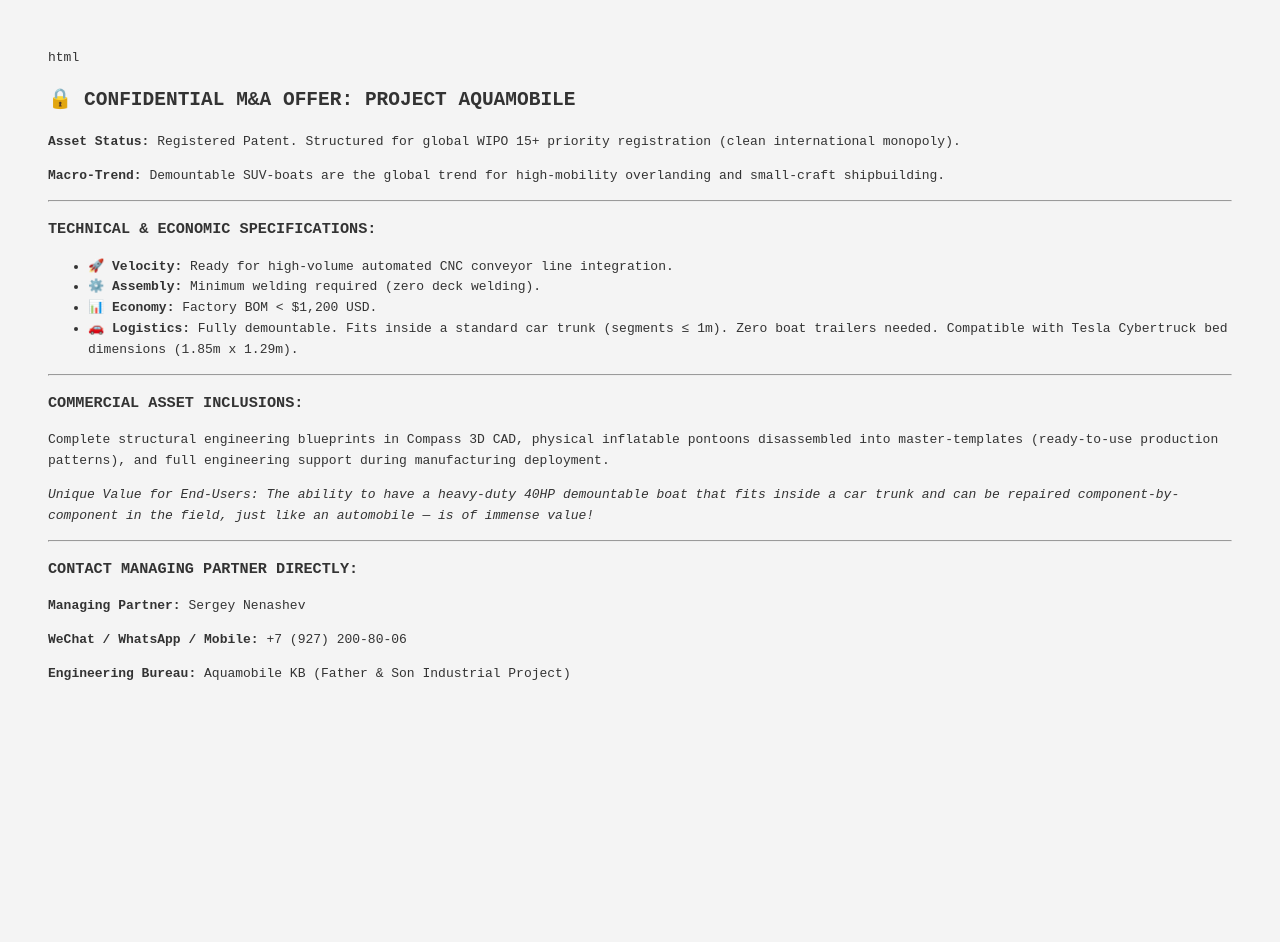
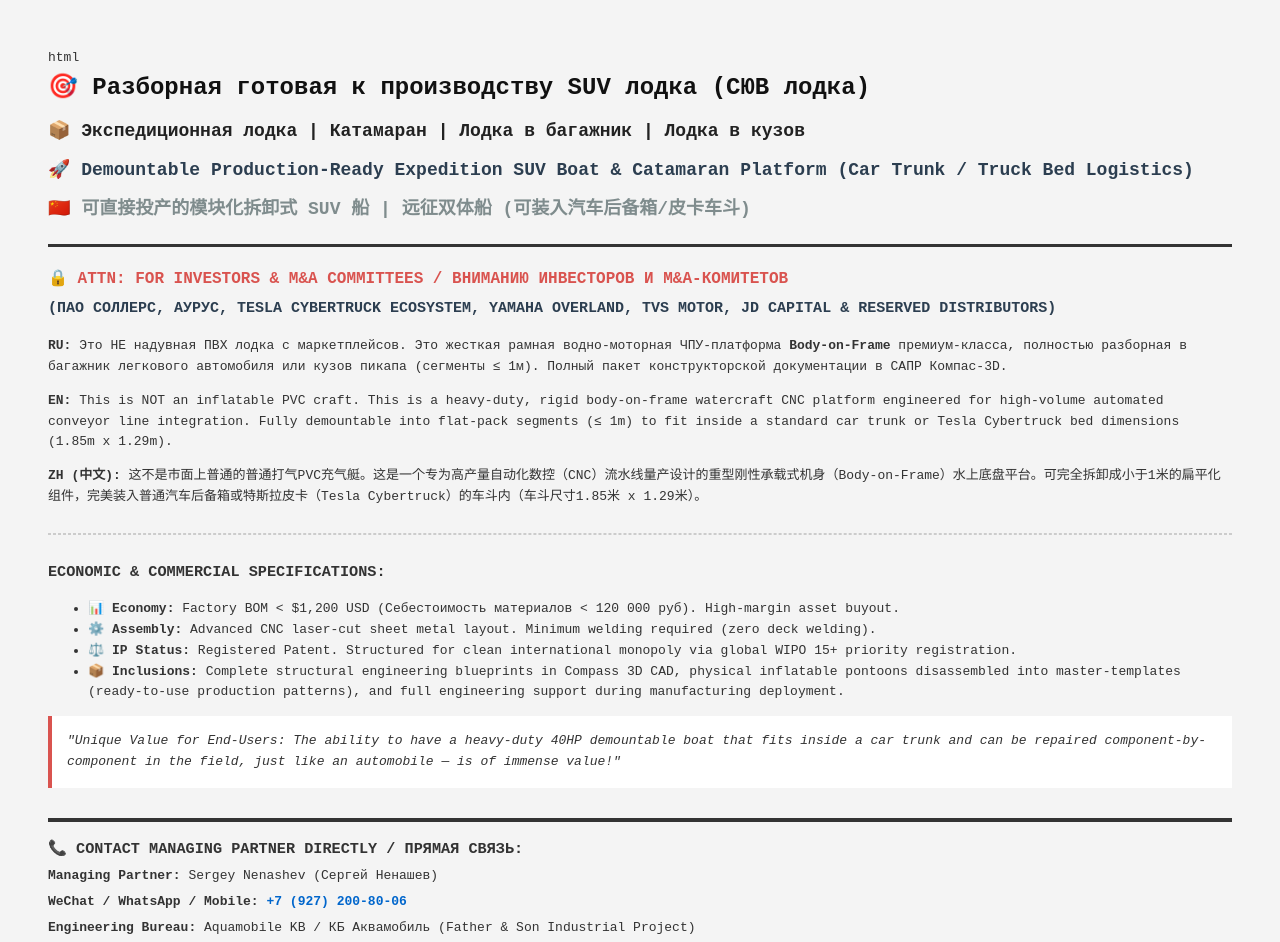
Before and after one commit to aquamobile-project/aquamobile-project.github.io, a plain HTML site: page index.html in a window 1280 px wide. Shown: the top 942 px of the page. Before the commit the page ends 800 px from the top, so only its background shows below. Drawn offline with Linux system fonts and the light colour scheme.

Commit message:
Update index.html

```diff
--- a/index.html
+++ b/index.html
@@ -3,30 +3,48 @@ html
 <html lang="en">
 <head>
     <meta charset="UTF-8">
-    <meta name="description" content="M&A Powersports Assets For Sale. Complete production-ready Expedition SUV boat blueprints in Compass 3D. Factory BOM less than 1200 USD. Fully demountable platform registered patent eligible for global WIPO 15+ priority registration. Inflatable RIB alternative with zero trailer logistics.">
-    <meta name="keywords" content="M&A powersports, asset buyout, SUV boat, Compass 3D blueprints, factory BOM, WIPO patent, conveyor-ready, flat-pack watercraft, radical innovation, Kawasaki R&D, Yamaha Overland, JD Capital scouting">
-    <title>CONFIDENTIAL M&A OFFER: Demountable Expedition SUV Boat Platform</title>
+    <meta name="description" content="Разборная готовая к производству SUV лодка (сюв лодка), экспедиционная лодка, катамаран, лодка в багажник, лодка в кузов. Demountable production-ready Expedition SUV boat, catamaran, boat in a car trunk, boat in a truck bed. Blueprints in Compass 3D CAD. Factory BOM < $1,200. Buyout of patent eligible for global WIPO 15+ priority registration.">
+    <meta name="keywords" content="сюв лодка, разборная лодка, экспедиционная лодка, катамаран, лодка в багажник, лодка в кузов, готовая к производству SUV лодка, SUV boat, demountable boat, expedition boat, catamaran, boat in a car trunk, boat in a truck bed, production-ready SUV boat, SUV船, 折叠船, 拆卸船, 远征船, 双体船, 后备箱船, 皮卡车斗船, M&A powersports assets, factory BOM, WIPO 15+ patent, Kawasaki R&D, Yamaha Overland, JD Capital scouting">
+    <title>Разборная готовая к производству SUV лодка | Expedition SUV Boat & Catamaran Platform | M&A OFFER</title>
 </head>
 <body style="font-family: monospace; padding: 40px; background-color: #f4f4f4; color: #333; line-height: 1.6;">
-    <h2>🔒 CONFIDENTIAL M&A OFFER: PROJECT AQUAMOBILE</h2>
-    <p><strong>Asset Status:</strong> Registered Patent. Structured for global WIPO 15+ priority registration (clean international monopoly).</p>
-    <p><strong>Macro-Trend:</strong> Demountable SUV-boats are the global trend for high-mobility overlanding and small-craft shipbuilding.</p>
-    <hr>
-    <h3>TECHNICAL & ECONOMIC SPECIFICATIONS:</h3>
+
+    <!-- ТОТАЛЬНЫЙ МЕЖДУНАРОДНЫЙ ПОИСКОВЫЙ БЛОК (ДЛЯ GOOGLE, ЯНДЕКС И BAIDU) -->
+    <div style="border-bottom: 3px solid #333; padding-bottom: 20px; margin-bottom: 20px;">
+        <h1 style="color: #111; margin: 0 0 10px 0; font-size: 24px;">🎯 Разборная готовая к производству SUV лодка (СЮВ лодка)</h1>
+        <h2 style="color: #222; margin: 0 0 10px 0; font-size: 18px;">📦 Экспедиционная лодка | Катамаран | Лодка в багажник | Лодка в кузов</h2>
+        <h2 style="color: #2c3e50; margin: 0 0 10px 0; font-size: 18px;">🚀 Demountable Production-Ready Expedition SUV Boat & Catamaran Platform (Car Trunk / Truck Bed Logistics)</h2>
+        <h2 style="color: #7f8c8d; margin: 0; font-size: 18px;">🇨🇳 可直接投产的模块化拆卸式 SUV 船 | 远征双体船 (可装入汽车后备箱/皮卡车斗)</h2>
+    </div>
+
+    <p style="font-size: 16px; font-weight: bold; color: #d9534f; margin-bottom: 5px;">🔒 ATTN: FOR INVESTORS & M&A COMMITTEES / ВНИМАНИЮ ИНВЕСТОРОВ И М&A-КОМИТЕТОВ</p>
+    <p style="font-size: 15px; font-weight: bold; color: #2c3e50; margin-top: 0;">(ПАО СОЛЛЕРС, АУРУС, TESLA CYBERTRUCK ECOSYSTEM, YAMAHA OVERLAND, TVS MOTOR, JD CAPITAL & RESERVED DISTRIBUTORS)</p>
+
+    <p><strong>RU:</strong> Это НЕ надувная ПВХ лодка с маркетплейсов. Это жесткая рамная водно-моторная ЧПУ-платформа <strong>Body-on-Frame</strong> премиум-класса, полностью разборная в багажник легкового автомобиля или кузов пикапа (сегменты &le; 1м). Полный пакет конструкторской документации в САПР Компас-3D.</p>
+
+    <p><strong>EN:</strong> This is NOT an inflatable PVC craft. This is a heavy-duty, rigid body-on-frame watercraft CNC platform engineered for high-volume automated conveyor line integration. Fully demountable into flat-pack segments (&le; 1m) to fit inside a standard car trunk or Tesla Cybertruck bed dimensions (1.85m x 1.29m).</p>
+
+    <p><strong>ZH (中文): </strong>这不是市面上普通的普通打气PVC充气艇。这是一个专为高产量自动化数控（CNC）流水线量产设计的重型刚性承载式机身（Body-on-Frame）水上底盘平台。可完全拆卸成小于1米的扁平化组件，完美装入普通汽车后备箱或特斯拉皮卡（Tesla Cybertruck）的车斗内（车斗尺寸1.85米 x 1.29米）。</p>
+
+    <hr style="border: 1px dashed #ccc; margin: 25px 0;">
+
+    <h3>ECONOMIC & COMMERCIAL SPECIFICATIONS:</h3>
     <ul>
-        <li>🚀 <strong>Velocity:</strong> Ready for high-volume automated CNC conveyor line integration.</li>
-        <li>⚙️ <strong>Assembly:</strong> Minimum welding required (zero deck welding).</li>
-        <li>📊 <strong>Economy:</strong> Factory BOM &lt; $1,200 USD.</li>
-        <li>🚗 <strong>Logistics:</strong> Fully demountable. Fits inside a standard car trunk (segments &le; 1m). Zero boat trailers needed. Compatible with Tesla Cybertruck bed dimensions (1.85m x 1.29m).</li>
+        <li>📊 <strong>Economy:</strong> Factory BOM &lt; $1,200 USD (Себестоимость материалов &lt; 120 000 руб). High-margin asset buyout.</li>
+        <li>⚙️ <strong>Assembly:</strong> Advanced CNC laser-cut sheet metal layout. Minimum welding required (zero deck welding).</li>
+        <li>⚖️ <strong>IP Status:</strong> Registered Patent. Structured for clean international monopoly via global WIPO 15+ priority registration.</li>
+        <li>📦 <strong>Inclusions:</strong> Complete structural engineering blueprints in Compass 3D CAD, physical inflatable pontoons disassembled into master-templates (ready-to-use production patterns), and full engineering support during manufacturing deployment.</li>
     </ul>
-    <hr>
-    <h3>COMMERCIAL ASSET INCLUSIONS:</h3>
-    <p>Complete structural engineering blueprints in Compass 3D CAD, physical inflatable pontoons disassembled into master-templates (ready-to-use production patterns), and full engineering support during manufacturing deployment.</p>
-    <p><em>Unique Value for End-Users: The ability to have a heavy-duty 40HP demountable boat that fits inside a car trunk and can be repaired component-by-component in the field, just like an automobile — is of immense value!</em></p>
-    <hr>
-    <h3>CONTACT MANAGING PARTNER DIRECTLY:</h3>
-    <p><strong>Managing Partner:</strong> Sergey Nenashev</p>
-    <p><strong>WeChat / WhatsApp / Mobile:</strong> +7 (927) 200-80-06</p>
-    <p><strong>Engineering Bureau:</strong> Aquamobile KB (Father & Son Industrial Project)</p>
+
+    <p style="background-color: #fff; padding: 15px; border-left: 4px solid #d9534f; font-style: italic;">
+        "Unique Value for End-Users: The ability to have a heavy-duty 40HP demountable boat that fits inside a car trunk and can be repaired component-by-component in the field, just like an automobile — is of immense value!"
+    </p>
+
+    <hr style="border: 2px solid #333; margin-top: 30px;">
+    <h3 style="margin-bottom: 5px;">📞 CONTACT MANAGING PARTNER DIRECTLY / ПРЯМАЯ СВЯЗЬ:</h3>
+    <p style="margin: 5px 0;"><strong>Managing Partner:</strong> Sergey Nenashev (Сергей Ненашев)</p>
+    <p style="margin: 5px 0;"><strong>WeChat / WhatsApp / Mobile:</strong> <a href="https://wa.me" style="color: #0066cc; font-weight: bold; text-decoration: none;">+7 (927) 200-80-06</a></p>
+    <p style="margin: 5px 0;"><strong>Engineering Bureau:</strong> Aquamobile KB / КБ Аквамобиль (Father & Son Industrial Project)</p>
 </body>
 </html>
+Используйте код с осторожностью.
```
